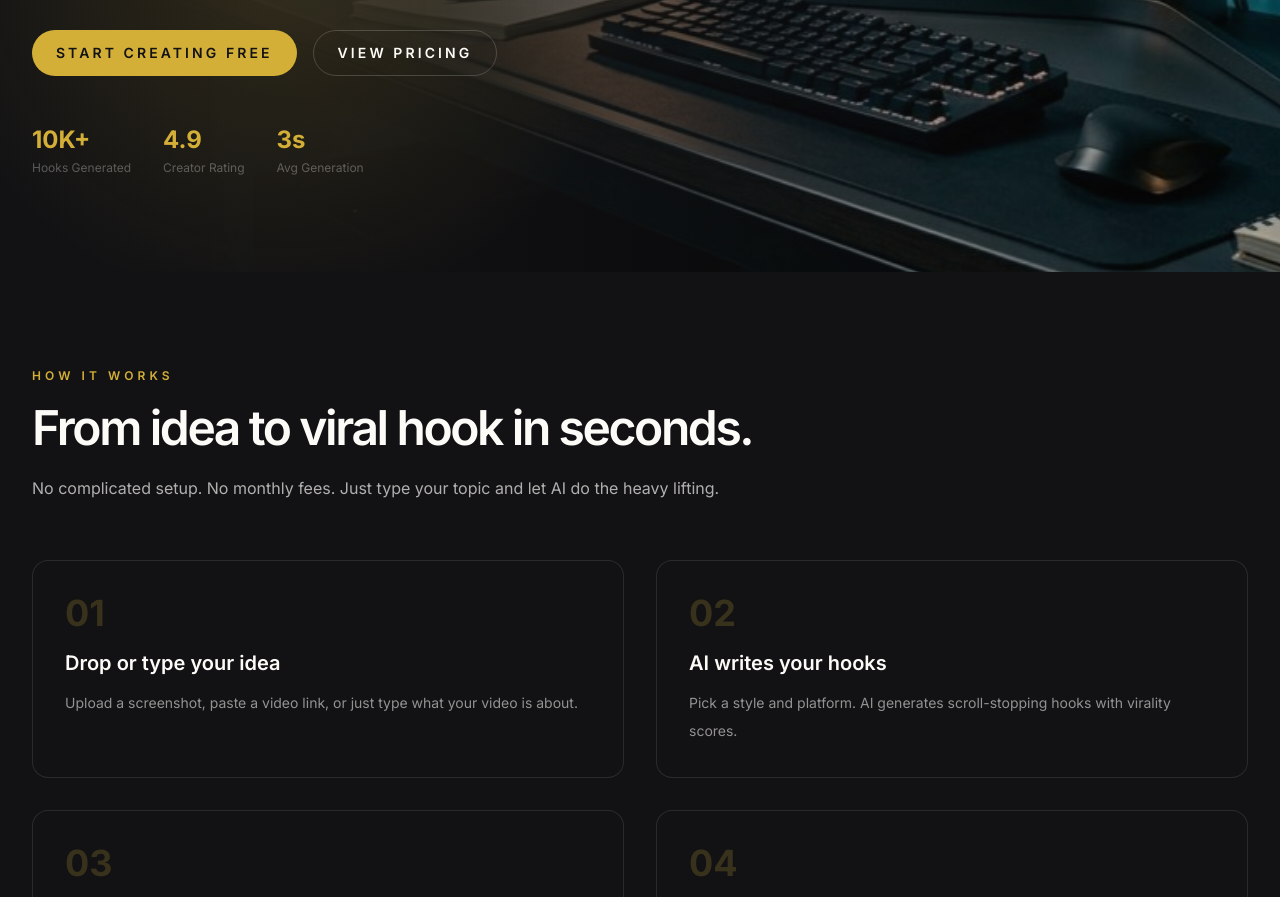
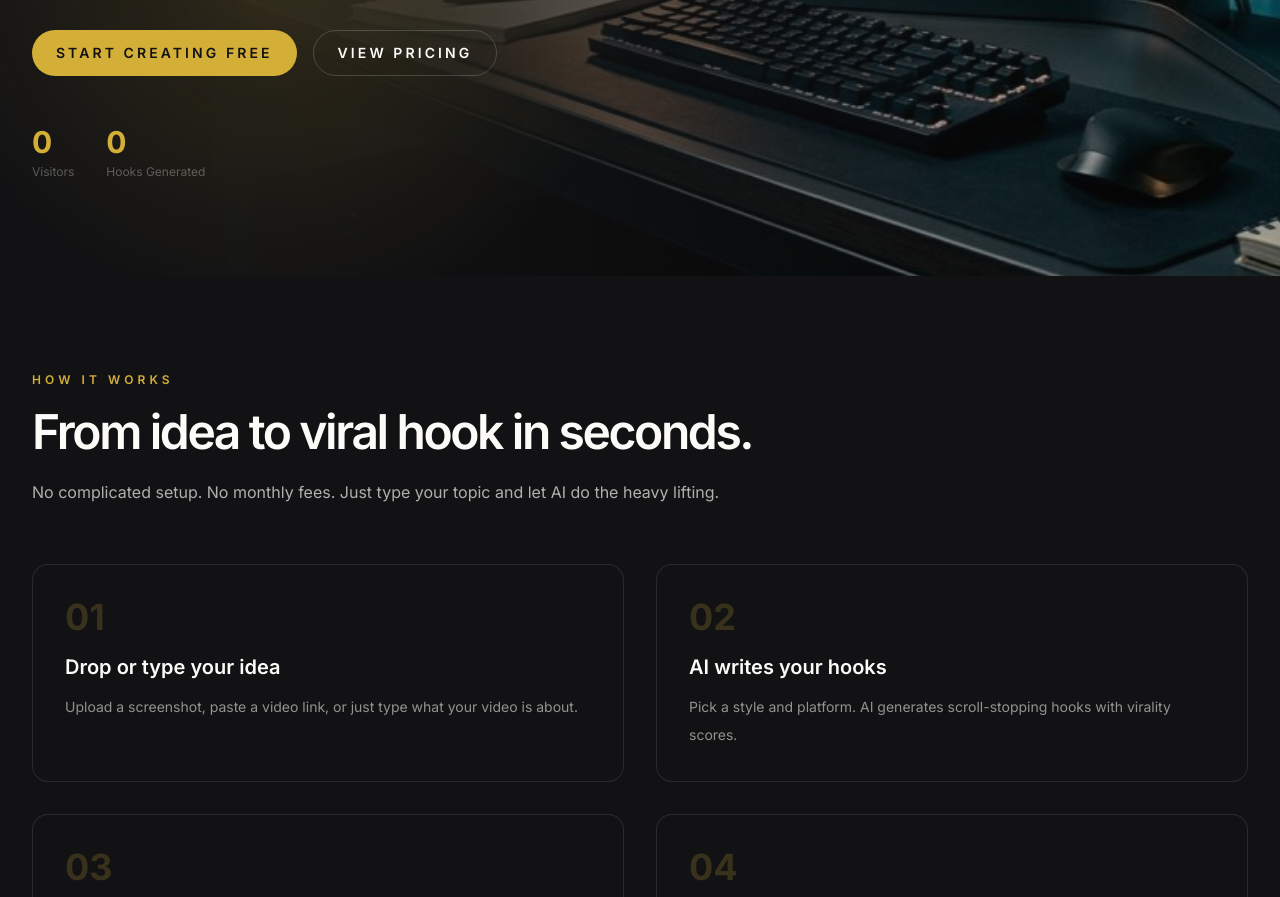
Before and after one commit to explorerstreasure1-alt/HookCraft-AI, a Next.js app: page / in a window 1280 px wide. Shown: the part 860-1757 px from the top of the page. Built offline with nearby package versions, Linux system fonts and the light colour scheme; no server answers.

Commit message:
Live visitor counter + hooks generated stats

```diff
--- a/app/api/generate/route.ts
+++ b/app/api/generate/route.ts
@@ -1,6 +1,7 @@
 import { NextResponse } from "next/server";
 import { generateHooks, generateScript, generateSeries, generateKeyMoments } from "@/lib/mistral";
 import { getCredits, setCredits } from "@/lib/storage";
+import { getAdmin } from "@/lib/supabase/admin";
 
 const cooldowns = new Map<string, number>();
 
@@ -41,6 +42,7 @@ export async function POST(request: Request) {
 
     const newCredits = credits - cost;
     await setCredits(userId, newCredits);
+    try { getAdmin()?.rpc("increment_stat", { stat_key: "generated" }); } catch {}
 
     return NextResponse.json({ ...data, credits: newCredits, mode, topic: topic.trim(), platform });
   } catch (err) {
--- /dev/null
+++ b/app/api/stats/route.ts
@@ -0,0 +1,20 @@
+import { NextResponse } from "next/server";
+import { getAdmin } from "@/lib/supabase/admin";
+
+export async function GET() {
+  try {
+    const admin = getAdmin();
+    if (admin) {
+      try { await admin.rpc("increment_stat", { stat_key: "visitors" }); } catch {}
+      const { data } = await admin.from("stats").select("*");
+      if (data) {
+        const visitors = data.find((d: { key: string; value: number }) => d.key === "visitors")?.value || 0;
+        const generated = data.find((d: { key: string; value: number }) => d.key === "generated")?.value || 0;
+        return NextResponse.json({ visitors, generated });
+      }
+    }
+    return NextResponse.json({ visitors: 0, generated: 0 });
+  } catch {
+    return NextResponse.json({ visitors: 0, generated: 0 });
+  }
+}
--- a/components/Hero.tsx
+++ b/components/Hero.tsx
@@ -17,6 +17,14 @@ const stats = [
 
 export default function Hero() {
   const [hookIdx, setHookIdx] = useState(0);
+  const [stats, setStats] = useState({ visitors: 0, generated: 0 });
+
+  useEffect(() => {
+    fetch("/api/stats")
+      .then(r => r.json())
+      .then(d => setStats(d))
+      .catch(() => {});
+  }, []);
 
   useEffect(() => {
     const i = setInterval(() => setHookIdx((p) => (p + 1) % exampleHooks.length), 4000);
@@ -93,12 +101,14 @@ export default function Hero() {
           </div>
 
           <div className="mt-12 flex gap-8 flex-wrap">
-            {stats.map((s) => (
-              <div key={s.label}>
-                <p className="text-2xl font-bold text-[#d4af37]">{s.value}</p>
-                <p className="text-xs text-[#fdfbf7]/30 mt-1">{s.label}</p>
-              </div>
-            ))}
+            <div>
+              <p className="text-3xl font-bold text-[#d4af37]">{stats.visitors.toLocaleString()}</p>
+              <p className="text-xs text-[#fdfbf7]/30 mt-1">Visitors</p>
+            </div>
+            <div>
+              <p className="text-3xl font-bold text-[#d4af37]">{stats.generated.toLocaleString()}</p>
+              <p className="text-xs text-[#fdfbf7]/30 mt-1">Hooks Generated</p>
+            </div>
           </div>
         </div>
       </div>
```
Also changed, not shown: 1 other file (tests, documents, lock files or other folders).
